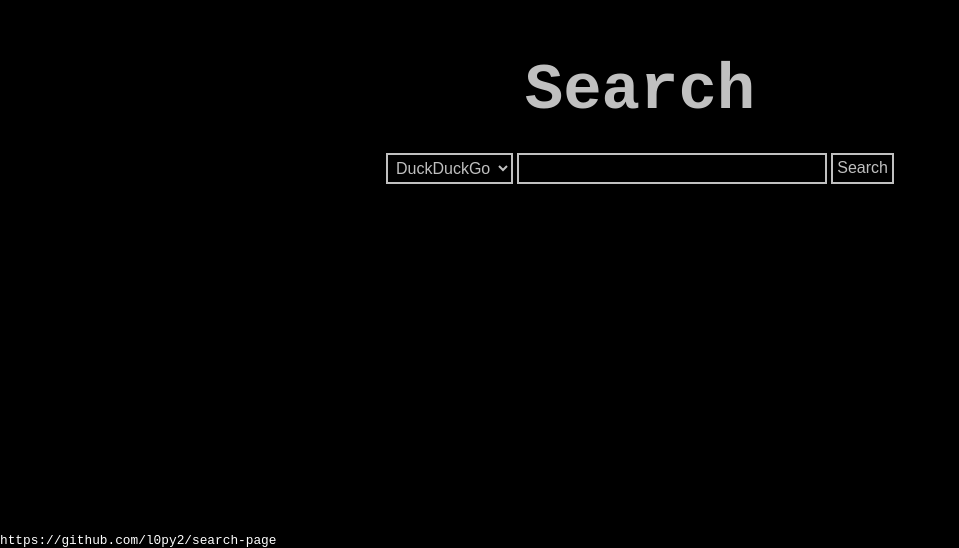
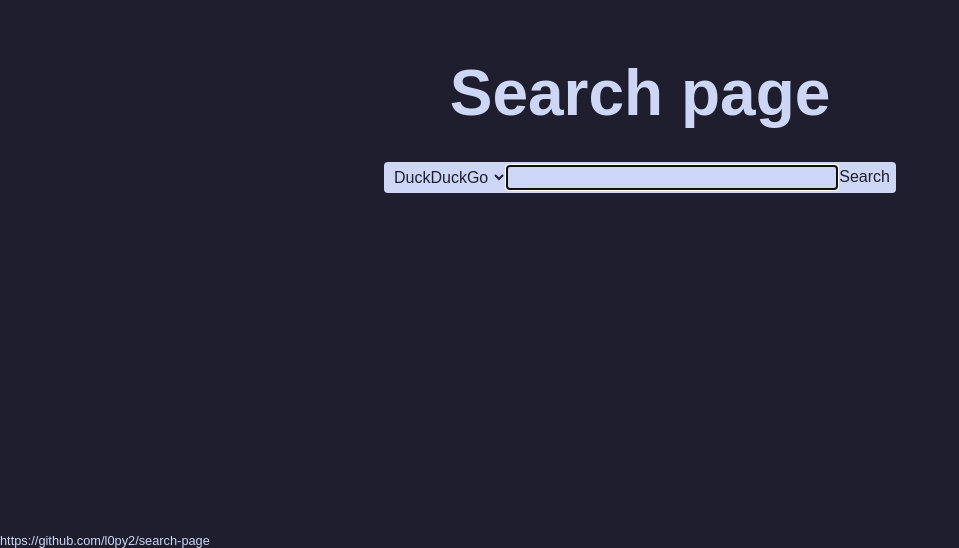
Before and after one commit to l0py2/search-page, a plain HTML site: page index.html in a window 1280 px wide. Shown: the part 252-800 px from the top of the page, without its empty margins (0-959 px from the left). Drawn offline with Linux system fonts and the light colour scheme.

Commit message:
Updated color theme, added ArchWiki and Wikipedia as search engine options

```diff
--- a/index.html
+++ b/index.html
@@ -9,14 +9,16 @@
 	</head>
 	<body>
 		<main>
-			<h1>Search</h1>
+			<h1>Search page</h1>
 			<div id="search-bar">
 				<select name="search-engine" id="search-engine">
 					<option value="duckduckgo" selected>DuckDuckGo</option>
 					<option value="google">Google</option>
+					<option value="archwiki">ArchWiki</option>
+					<option value="wikipedia">Wikipedia</option>
 				</select>
 				<form action="https://duckduckgo.com" method="GET" id="search-form">
-					<input type="text" name="q"/>
+					<input type="text" name="q" id="search-input" autofocus/>
 					<button type="submit">Search</button>
 				</form>
 			</div>
--- a/scripts/main.js
+++ b/scripts/main.js
@@ -2,21 +2,32 @@
 
 registerServiceWorker();
 
-const searchEngines = new Map();
-searchEngines.set('duckduckgo', 'https://duckduckgo.com');
-searchEngines.set('google', 'https://www.google.com/search');
+const searchEngines = new Map([
+	['duckduckgo', 'https://duckduckgo.com'],
+	['google', 'https://www.google.com/search'],
+	['archwiki', 'https://wiki.archlinux.org/index.php'],
+	['wikipedia', 'https://en.wikipedia.org/w/index.php']
+]);
+
+const searchParameters = new Map([
+	['duckduckgo', 'q'],
+	['google', 'q'],
+	['archwiki', 'search'],
+	['wikipedia', 'search']
+]);
 
 const searchEngineOption = document.querySelector('#search-engine');
 const searchForm = document.querySelector('#search-form');
+const searchInput = document.querySelector('#search-input');
 
 const storageSearchEngine = localStorage.getItem('preferredSearchEngine');
 
 if(storageSearchEngine) {
 	searchEngineOption.value = storageSearchEngine;
 	searchForm.setAttribute('action', searchEngines.get(storageSearchEngine));
+	searchInput.setAttribute('name', searchParameters.get(storageSearchEngine));
 }else {
 	localStorage.setItem('preferredSearchEngine', 'duckduckgo');
-	searchForm.setAttribute('action', searchEngines.get('duckduckgo'));
 }
 
 searchEngineOption.addEventListener('input', event => {
@@ -25,12 +36,13 @@ searchEngineOption.addEventListener('input', event => {
 	localStorage.setItem('preferredSearchEngine', option);
 
 	searchForm.setAttribute('action', searchEngines.get(option));
+	searchInput.setAttribute('name', searchParameters.get(option));
 });
 
 async function registerServiceWorker() {
 	if('serviceWorker' in navigator) {
 		try {
-			const registration = navigator.serviceWorker.register('service_worker.js', {
+			navigator.serviceWorker.register('service_worker.js', {
 				scope: './'
 			});
 		}catch(error) {
--- a/styles/index.css
+++ b/styles/index.css
@@ -1,5 +1,6 @@
 body {
 	height: 100vh;
+	background-color: var(--bg-color);
 }
 
 main {
@@ -7,37 +8,32 @@ main {
 	flex-direction: column;
 	align-items: center;
 	justify-content: center;
-	padding: 0;
-	margin: 0;
 	height: 90%;
 }
 
 footer {
 	position: fixed;
+	left: 0;
 	bottom: 0;
-	left: 0;
 	font-size: 0.8rem;
+}
+
+h1 {
+	margin: 32px 0;
 }
 
 #search-bar {
 	display: grid;
 	grid-template-columns: auto 1fr;
+	padding: 4px;
+	border-radius: 4px;
 	min-width: 40%;
 	max-width: 90%;
+	color: var(--hfg-color);
+	background-color: var(--hbg-color);
 }
 
 #search-form {
 	display: grid;
 	grid-template-columns: 1fr auto;
 }
-
-input[name="q"], #search-engine, input[name="q"], button[type="submit"] {
-	background-color: transparent;
-	border: 2px solid var(--fg-color);
-	margin: 2px;
-	padding: 4px;
-}
-
-button[type="submit"]:hover {
-	cursor: pointer;
-}
--- a/styles/main.css
+++ b/styles/main.css
@@ -1,7 +1,8 @@
 :root {
-	--fg-color: #c0c0c0;
-	--bg-color: #000000;
-	--hl-color: #ffffff;
+	--fg-color: #cdd6f4;
+	--bg-color: #1e1e2e;
+	--hfg-color: #1e1e2e;
+	--hbg-color: #cdd6f4;
 }
 
 *, ::before, ::after {
@@ -17,68 +18,29 @@
 
 html {
 	font-size: 16px;
+	font-family: sans-serif;
 }
 
 body {
-	color: var(--fg-color); background-color: var(--bg-color);
-	font-size: 16px;
-	font-family: monospace;
+	color: var(--fg-color);
+	background-color: var(--bg-color);
 }
 
-header {
-	padding: 10px;
-}
-
-main {
-	margin: 40px 20rem;
-}
-
-h1, h2 {
-	margin: 24px 0;
-}
-
-h3, p, ul, table {
-	margin: 4px 0;
-}
-
-a {
-	color: var(--hl-color);
+h1 {
+	font-size: 4rem
 }
 
 a:hover {
 	text-decoration: underline;
 }
 
-h1 {
-	font-size: 4rem;
-}
-
-h2 {
-	font-size: 2rem;
-}
-
-@media screen and (max-width: 1200px) {
-	main {
-		margin: 40px 10rem;
-	}
-}
-
-@media screen and (max-width: 1000px) {
-	main {
-		margin: 40px 5rem;
-	}
+input, select, button {
+	background-color: transparent;
+	padding: 2px;
 }
 
 @media screen and (max-width: 800px) {
-	main {
-		margin: 40px 2rem;
-	}
-
-	h1 {
-		font-size: 3.4rem;
-	}
-
-	h2 {
-		font-size: 1.4rem;
+	html {
+		font-size: 12px;
 	}
 }
```
